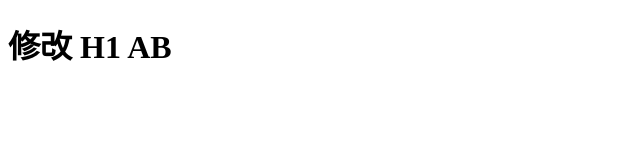
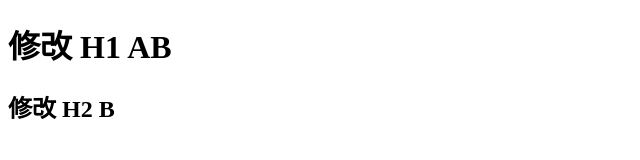
Before and after one commit to hungcurry/git-team1208-5, a plain HTML site: page index.html in a window 1280 px wide. Shown: the whole page, without its empty margins (0-640 px from the left). Drawn offline with Linux system fonts and the light colour scheme.

Commit message:
修改 H2 B

```diff
--- a/index.html
+++ b/index.html
@@ -7,5 +7,6 @@
 </head>
 <body>
   <h1>修改 H1 AB</h1>
+  <h2>修改 H2 B</h2>
 </body>
 </html>
```
